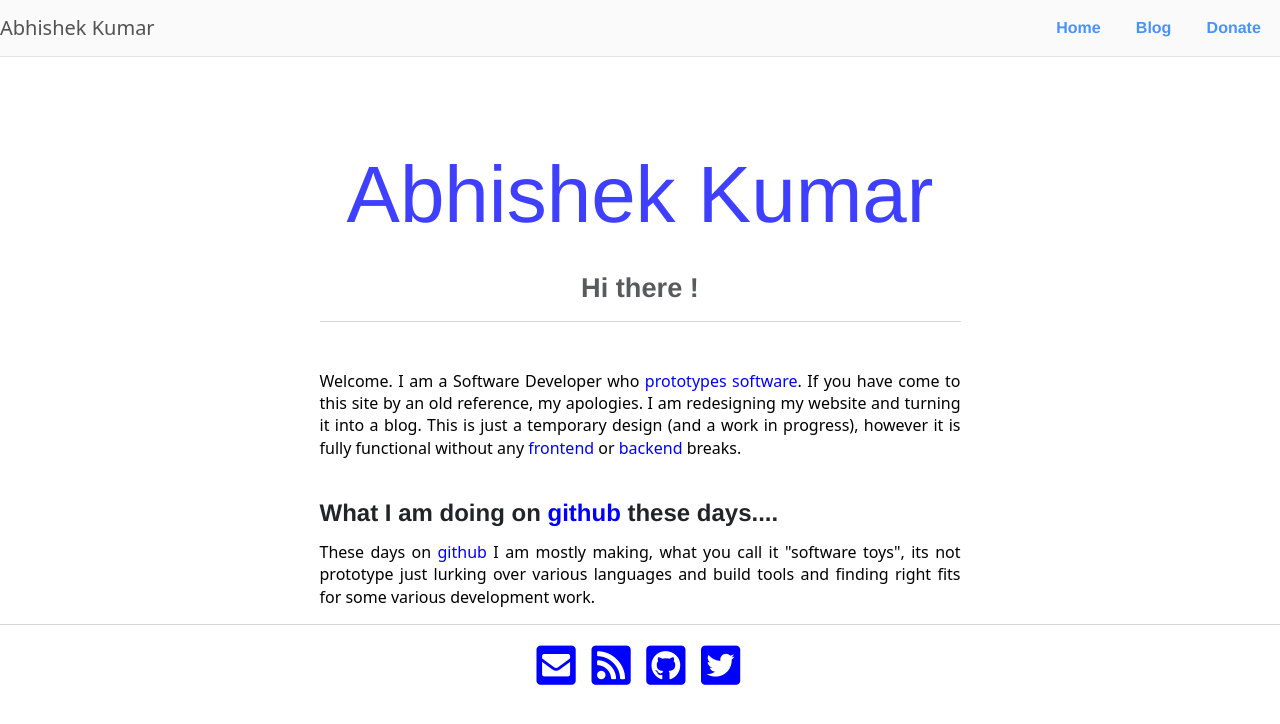
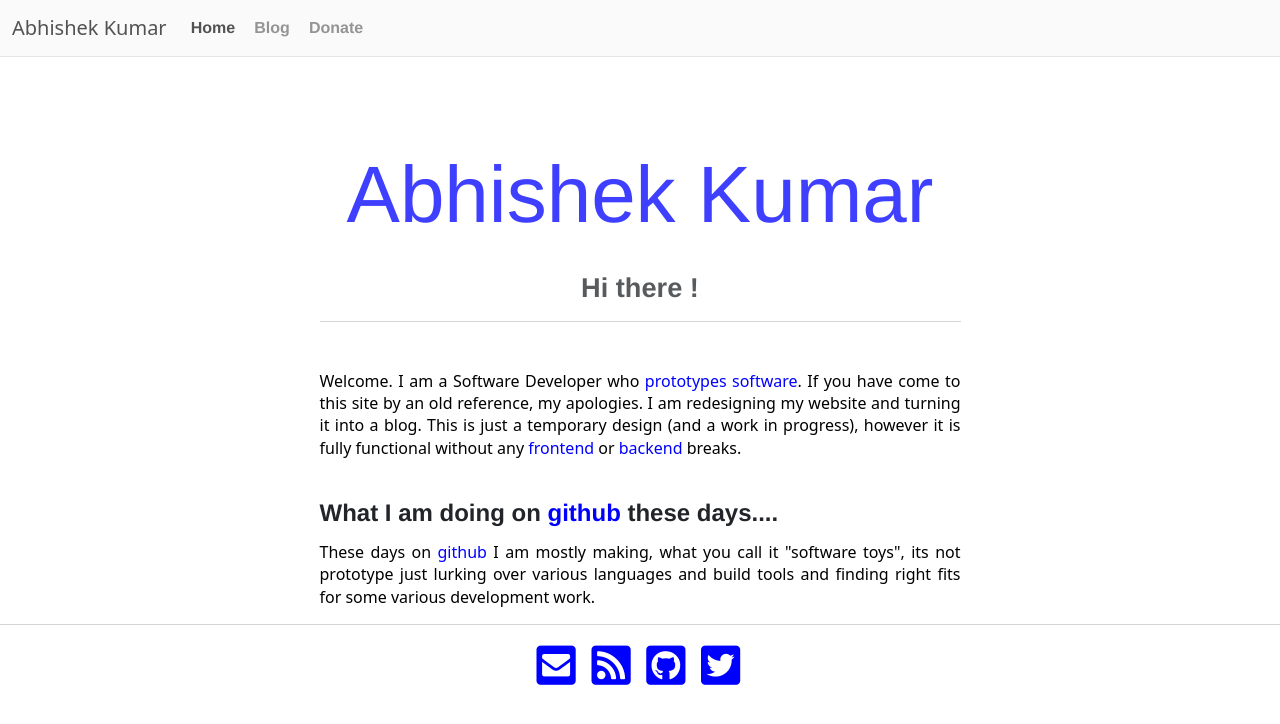
Before and after one commit to Mr-Kumar-Abhishek/Mr-Kumar-Abhishek.github.io, a Jekyll site: the page built from index.html, in a window 1280 px wide. Shown: the top 724 px of the page. Built offline with Jekyll 4.4.1, drawn with Linux system fonts in a browser that asks for light colours; nearby versions of some CDN libraries; a script that is not in the unit is left out.

Commit message:
include new navbar

```diff
--- a/_layouts/default.html
+++ b/_layouts/default.html
@@ -45,19 +45,26 @@
 	</head>
 	<body>
 		<header>
-			<nav class="navbar navbar-light bg-light">
+			<nav class="navbar navbar-expand-lg navbar-light bg-light">
+				<div class="container-fluid">
 				  <a class="navbar-brand" href="{{ site.url }}">Abhishek Kumar</a>
-				<ul class="nav nav-pills">
+				  <button class="navbar-toggler" type="button" data-bs-toggle="collapse" data-bs-target="#navbarSupportedContent" aria-controls="navbarSupportedContent" aria-expanded="false" aria-label="Toggle navigation">
+					<span class="navbar-toggler-icon"></span>
+				  </button>
+				  <div class="collapse navbar-collapse" id="navbarSupportedContent">
+					<ul class="navbar-nav me-auto mb-2 mb-lg-0">
 					  <li class="nav-item">
-						<a class="nav-link" href="{{ site.url }}">Home</a>
+						<a class="nav-link active" aria-current="page" href="{{ site.url }}">Home</a>
 					  </li>
 					  <li class="nav-item">
 						<a class="nav-link" href="/blog">Blog</a>
 					  </li>
 					  <li class="nav-item">
-						<a class="nav-link" href="https://www.paypal.me/369kumar">Donate </a>
+						<a class="nav-link" href="https://www.paypal.me/369kumar">Donate</a>
 					  </li>
 					</ul>
+				  </div>
+				</div>
 			  </nav>
 		</header>
 		<div class="container">
```
Lines whose indentation alone changed are shown as unchanged.
